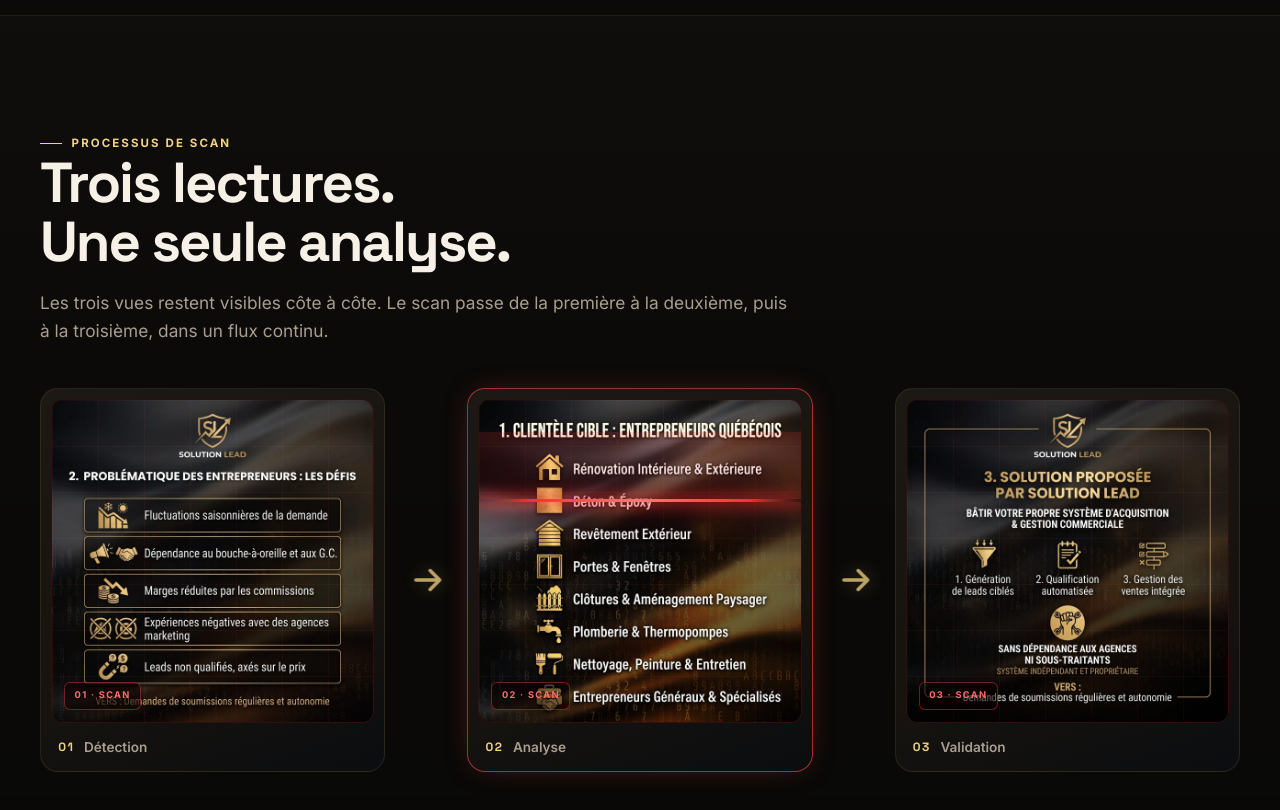
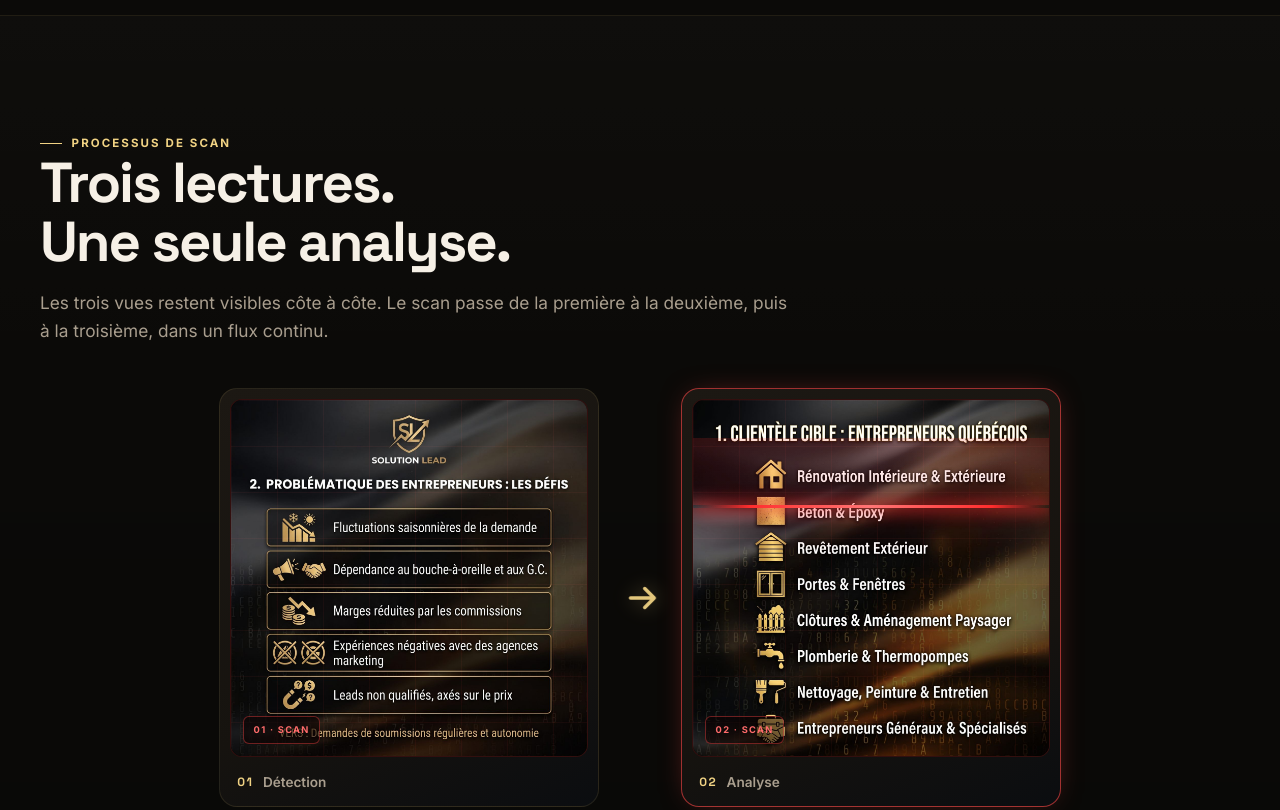
Before and after one commit to solutionlead-mont/SL, a website: page public/a-propos.html in a window 1280 px wide. Shown: the part 3140-3950 px from the top of the page. Drawn offline with Linux system fonts and the light colour scheme.

Commit message:
Reveler les images du scan une par une avec fleches

```diff
--- a/public/a-propos.html
+++ b/public/a-propos.html
@@ -8,7 +8,7 @@
 <link rel="preconnect" href="https://fonts.googleapis.com">
 <link rel="preconnect" href="https://fonts.gstatic.com" crossorigin>
 <link href="https://fonts.googleapis.com/css2?family=Inter:wght@400;500;600;700&family=Space+Grotesk:wght@500;600;700&display=swap" rel="stylesheet">
-<link rel="stylesheet" href="/site.css?v=18">
+<link rel="stylesheet" href="/site.css?v=19">
 </head>
 <body>
 
@@ -184,7 +184,7 @@
     </div>
 
     <div class="scan-strip" aria-label="Trois images scannées successivement">
-      <article class="scan-card scan-card--1">
+      <article class="scan-card scan-card--1 is-scanning">
         <div class="scan-card-media">
           <img src="/scan-1.jpg?v=1" alt="Première étape du processus de scan" width="1400" height="1400">
           <div class="scan-grid" aria-hidden="true"></div>
@@ -195,11 +195,11 @@
         <div class="scan-card-caption"><b>01</b> Détection</div>
       </article>
 
-      <div class="scan-connector" aria-hidden="true">
+      <div class="scan-connector scan-connector--1 scan-hidden" aria-hidden="true">
         <svg viewBox="0 0 24 24" fill="none" stroke="currentColor" stroke-width="2.2" stroke-linecap="round" stroke-linejoin="round"><path d="M4 12h15m-6-6 6 6-6 6"/></svg>
       </div>
 
-      <article class="scan-card scan-card--2">
+      <article class="scan-card scan-card--2 scan-hidden">
         <div class="scan-card-media">
           <img src="/scan-2.jpg?v=1" alt="Deuxième étape du processus de scan" width="1400" height="1400">
           <div class="scan-grid" aria-hidden="true"></div>
@@ -210,11 +210,11 @@
         <div class="scan-card-caption"><b>02</b> Analyse</div>
       </article>
 
-      <div class="scan-connector" aria-hidden="true">
+      <div class="scan-connector scan-connector--2 scan-hidden" aria-hidden="true">
         <svg viewBox="0 0 24 24" fill="none" stroke="currentColor" stroke-width="2.2" stroke-linecap="round" stroke-linejoin="round"><path d="M4 12h15m-6-6 6 6-6 6"/></svg>
       </div>
 
-      <article class="scan-card scan-card--3">
+      <article class="scan-card scan-card--3 scan-hidden">
         <div class="scan-card-media">
           <img src="/scan-3.jpg?v=1" alt="Troisième étape du processus de scan" width="1400" height="1400">
           <div class="scan-grid" aria-hidden="true"></div>
@@ -245,6 +245,6 @@
   </div>
 </footer>
 
-<script src="/site.js?v=18"></script>
+<script src="/site.js?v=19"></script>
 </body>
 </html>
--- a/public/site.css
+++ b/public/site.css
@@ -760,19 +760,20 @@ blockquote{margin:0;font-family:"Space Grotesk",sans-serif;font-size:clamp(1.6re
 .scan-section{overflow:hidden}
 .scan-copy{max-width:760px;margin-bottom:44px}
 .scan-strip{
-  display:grid;grid-template-columns:minmax(0,1fr) auto minmax(0,1fr) auto minmax(0,1fr);
-  gap:clamp(10px,2vw,22px);align-items:center;
+  display:flex;justify-content:center;align-items:center;flex-wrap:nowrap;
+  gap:clamp(10px,2vw,22px);
 }
 .scan-card{
-  min-width:0;padding:10px;border:1px solid var(--line);border-radius:18px;
+  flex:1 1 0;max-width:380px;min-width:0;padding:10px;border:1px solid var(--line);border-radius:18px;
   background:linear-gradient(160deg,var(--card-2),var(--card) 65%,#0b0d10);
-  animation:scanCard 15s linear infinite;
+  transition:border-color .3s,box-shadow .3s;
 }
-.scan-card--2{animation-delay:5s}
-.scan-card--3{animation-delay:10s}
-@keyframes scanCard{
-  0%,30%{border-color:rgba(255,70,70,.6);box-shadow:0 0 30px -12px rgba(255,70,70,.5)}
-  33.333%,100%{border-color:var(--line);box-shadow:none}
+.scan-card.is-scanning{border-color:rgba(255,70,70,.6);box-shadow:0 0 30px -12px rgba(255,70,70,.5)}
+.scan-hidden{display:none!important}
+.scan-reveal{animation:scanReveal .65s cubic-bezier(.22,.61,.36,1) both}
+@keyframes scanReveal{
+  from{opacity:0;transform:translateX(-26px)}
+  to{opacity:1;transform:translateX(0)}
 }
 .scan-card-media{
   position:relative;aspect-ratio:1 / 1;overflow:hidden;border-radius:12px;
@@ -788,30 +789,25 @@ blockquote{margin:0;font-family:"Space Grotesk",sans-serif;font-size:clamp(1.6re
   position:absolute;left:0;right:0;top:-4%;height:3px;z-index:4;pointer-events:none;opacity:0;
   background:linear-gradient(90deg,transparent,#ff2d2d 16%,#ff7676 50%,#ff2d2d 84%,transparent);
   box-shadow:0 0 16px 2px rgba(255,45,45,.85),0 0 44px 6px rgba(255,45,45,.32);
-  animation:scanLine 15s linear infinite;
 }
-.scan-card--2 .scan-line{animation-delay:5s}
-.scan-card--3 .scan-line{animation-delay:10s}
+.scan-card.is-scanning .scan-line{animation:scanLine 5s linear infinite}
 .scan-line::after{
   content:"";position:absolute;left:0;right:0;bottom:0;height:70px;
   background:linear-gradient(0deg,transparent,rgba(255,45,45,.16));
 }
 @keyframes scanLine{
   0%{top:-4%;opacity:0}
-  3%{opacity:1}
-  30%{top:104%;opacity:1}
-  33.333%{top:104%;opacity:0}
+  6%{opacity:1}
+  94%{opacity:1}
   100%{top:104%;opacity:0}
 }
 .scan-flash{
   position:absolute;inset:0;z-index:5;pointer-events:none;background:rgba(255,255,255,.82);opacity:0;
-  animation:scanFlash 15s linear infinite;
 }
-.scan-card--2 .scan-flash{animation-delay:5s}
-.scan-card--3 .scan-flash{animation-delay:10s}
+.scan-card.is-scanning .scan-flash{animation:scanFlash 5s linear infinite}
 @keyframes scanFlash{
-  0%,30%,35%,63%,68%,96%,100%{opacity:0}
-  31.5%,64.8%,98%{opacity:.65}
+  0%,88%,100%{opacity:0}
+  94%{opacity:.65}
 }
 .scan-status{
   position:absolute;left:12px;bottom:12px;z-index:6;
@@ -839,11 +835,12 @@ blockquote{margin:0;font-family:"Space Grotesk",sans-serif;font-size:clamp(1.6re
 .scan-strip:hover .scan-connector svg{animation-play-state:paused}
 
 @media(max-width:900px){
-  .scan-strip{grid-template-columns:1fr;gap:14px}
+  .scan-strip{flex-direction:column;gap:14px}
+  .scan-card{width:100%;max-width:520px}
   .scan-connector{height:26px}
   .scan-connector svg{transform:rotate(90deg);animation:none}
 }
 @media(prefers-reduced-motion:reduce){
-  .scan-card,.scan-line,.scan-flash,.scan-connector svg{animation:none}
+  .scan-line,.scan-flash,.scan-reveal,.scan-connector svg{animation:none}
   .scan-line{display:none}
 }
--- a/public/site.js
+++ b/public/site.js
@@ -83,6 +83,27 @@
     }
   });
 
+  /* --- Scan : révélation progressive des images et passage du scan --- */
+  var scanStep1 = document.querySelectorAll('.scan-connector--1, .scan-card--2');
+  var scanStep2 = document.querySelectorAll('.scan-connector--2, .scan-card--3');
+  var scanCard1 = document.querySelector('.scan-card--1');
+  var scanCard2 = document.querySelector('.scan-card--2');
+  var scanCard3 = document.querySelector('.scan-card--3');
+  function revealScan(nodes){
+    Array.prototype.forEach.call(nodes, function(el){
+      el.classList.remove('scan-hidden');
+      el.classList.add('scan-reveal');
+    });
+  }
+  function scanOn(el){ if(el) el.classList.add('is-scanning'); }
+  function scanOff(el){ if(el) el.classList.remove('is-scanning'); }
+  if(scanStep1.length){
+    window.setTimeout(function(){ revealScan(scanStep1); }, 4800);
+    window.setTimeout(function(){ scanOff(scanCard1); scanOn(scanCard2); }, 5000);
+    window.setTimeout(function(){ revealScan(scanStep2); }, 9800);
+    window.setTimeout(function(){ scanOff(scanCard2); scanOn(scanCard3); }, 10000);
+  }
+
   /* --- Reveal au scroll --- */
   var items = document.querySelectorAll('.reveal');
   if('IntersectionObserver' in window){
```
Also changed, not shown: public/approche.html (+2 -2 lines), public/formation.html (+2 -2 lines), public/index.html (+2 -2 lines), public/industries.html (+2 -2 lines), public/resultats.html (+2 -2 lines), public/services.html (+2 -2 lines), public/systemes.html (+2 -2 lines).
